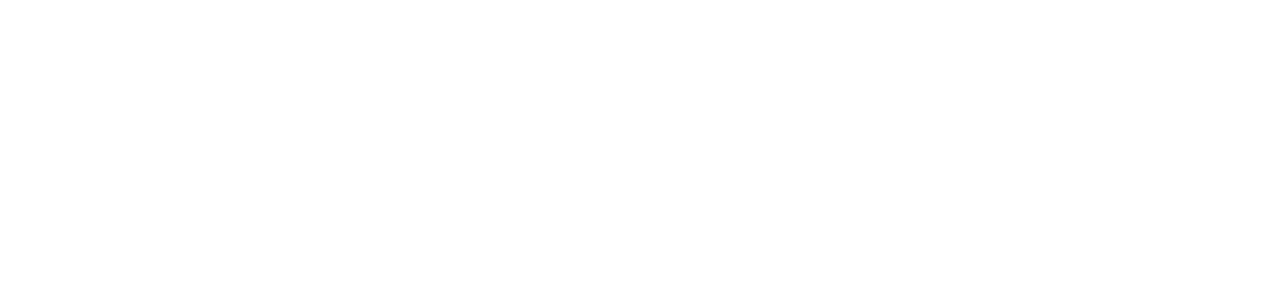
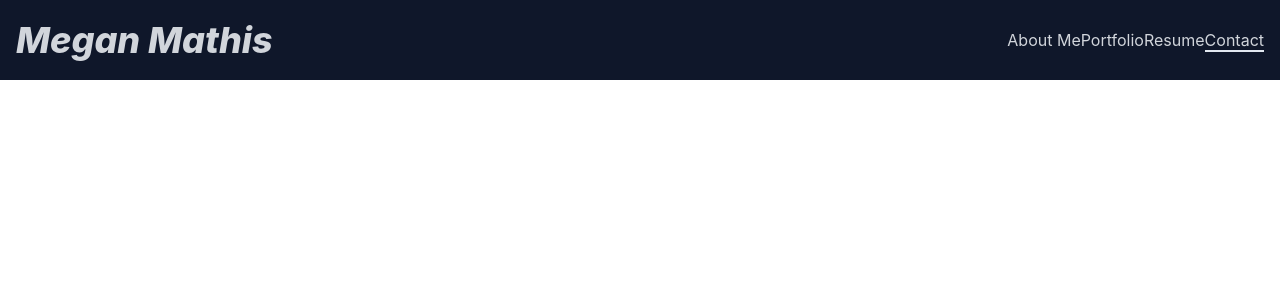
Before and after one commit to MegMathis/megan_mathis_react_portfolio, a React (Create React App) app: page /contact in a window 1280 px wide. Shown: the top 300 px of the page. Built offline with nearby package versions, Linux system fonts and the light colour scheme.

Commit message:
start of header

```diff
--- a/package.json
+++ b/package.json
@@ -11,6 +11,7 @@
     "react-icons": "^4.8.0",
     "react-router-dom": "^6.11.1",
     "react-scripts": "5.0.1",
+    "react-scroll": "^1.8.9",
     "web-vitals": "^2.1.4"
   },
   "scripts": {
--- a/src/App.js
+++ b/src/App.js
@@ -1,5 +1,11 @@
+import Header from "./components/Header";
+
 function App() {
-  return <div></div>;
+  return (
+    <>
+      <Header />
+    </>
+  );
 }
 
 export default App;
--- /dev/null
+++ b/src/components/Header.js
@@ -0,0 +1,103 @@
+import React, { useState } from "react";
+import { FaBars, FaTimes } from "react-icons/fa";
+
+const Header = () => {
+  const [menu, setMenu] = useState(false);
+  const handleClick = () => setMenu(!menu);
+
+  const styles = {};
+
+  return (
+    <div className="fixed w-full h-[80px] flex justify-between items-center px-4 bg-slate-900 text-gray-300">
+      <a href="/">
+        <div className="text-4xl font-extrabold font-style: italic">
+          Megan Mathis
+        </div>
+      </a>
+      {/* nav menu */}
+
+      <ul className="hidden md:flex">
+        <li>
+          <a
+            href="/"
+            style={
+              window.location.pathname === "/"
+                ? { borderBottom: "2px solid #E2E8F0" }
+                : {}
+            }
+          >
+            About Me
+          </a>
+        </li>
+
+        <li>
+          <a
+            href="/portfolio"
+            style={
+              window.location.pathname === "/portfolio"
+                ? { borderBottom: "2px solid #E2E8F0" }
+                : {}
+            }
+          >
+            Portfolio
+          </a>
+        </li>
+
+        <li>
+          <a
+            href="/resume"
+            style={
+              window.location.pathname === "/resume"
+                ? { borderBottom: "2px solid #E2E8F0" }
+                : {}
+            }
+          >
+            Resume
+          </a>
+        </li>
+
+        <li>
+          <a
+            href="/contact"
+            style={
+              window.location.pathname === "/contact"
+                ? { borderBottom: "2px solid #E2E8F0" }
+                : {}
+            }
+          >
+            Contact
+          </a>
+        </li>
+      </ul>
+
+      {/* 4 horizonal line thing - fabars and an x faTimes */}
+      <div onClick={handleClick} className="md:hidden z-10">
+        {!menu ? <FaBars /> : <FaTimes />}
+      </div>
+
+      {/* mobile menu */}
+      <ul
+        className={
+          !menu
+            ? "hidden"
+            : "absolute top-0 left-0 w-full h-screen bg-[#0a192f] flex flex-col justify-center items-center"
+        }
+      >
+        <li className="py-6 text-4xl">
+          <a href="/">About Me</a>
+        </li>
+        <li className="py-6 text-4xl">
+          <a href="/resume">Resume</a>
+        </li>
+        <li className="py-6 text-4xl">
+          <a href="/portfolio">Portfolio</a>
+        </li>
+        <li className="py-6 text-4xl">
+          <a href="/contact">Contact Me</a>
+        </li>
+      </ul>
+    </div>
+  );
+};
+
+export default Header;
--- a/src/index.css
+++ b/src/index.css
@@ -1,3 +1,10 @@
+@tailwind base;
+@tailwind components;
+@tailwind utilities;
+
+@import url("https://fonts.googleapis.com/css2?family=Inter:wght@300;700;900&family=Kanit&display=swap");
+
+
 body {
   margin: 0;
   font-family: -apple-system, BlinkMacSystemFont, 'Segoe UI', 'Roboto', 'Oxygen',
```
Also changed, not shown: 1 other file (tests, documents, lock files or other folders).
